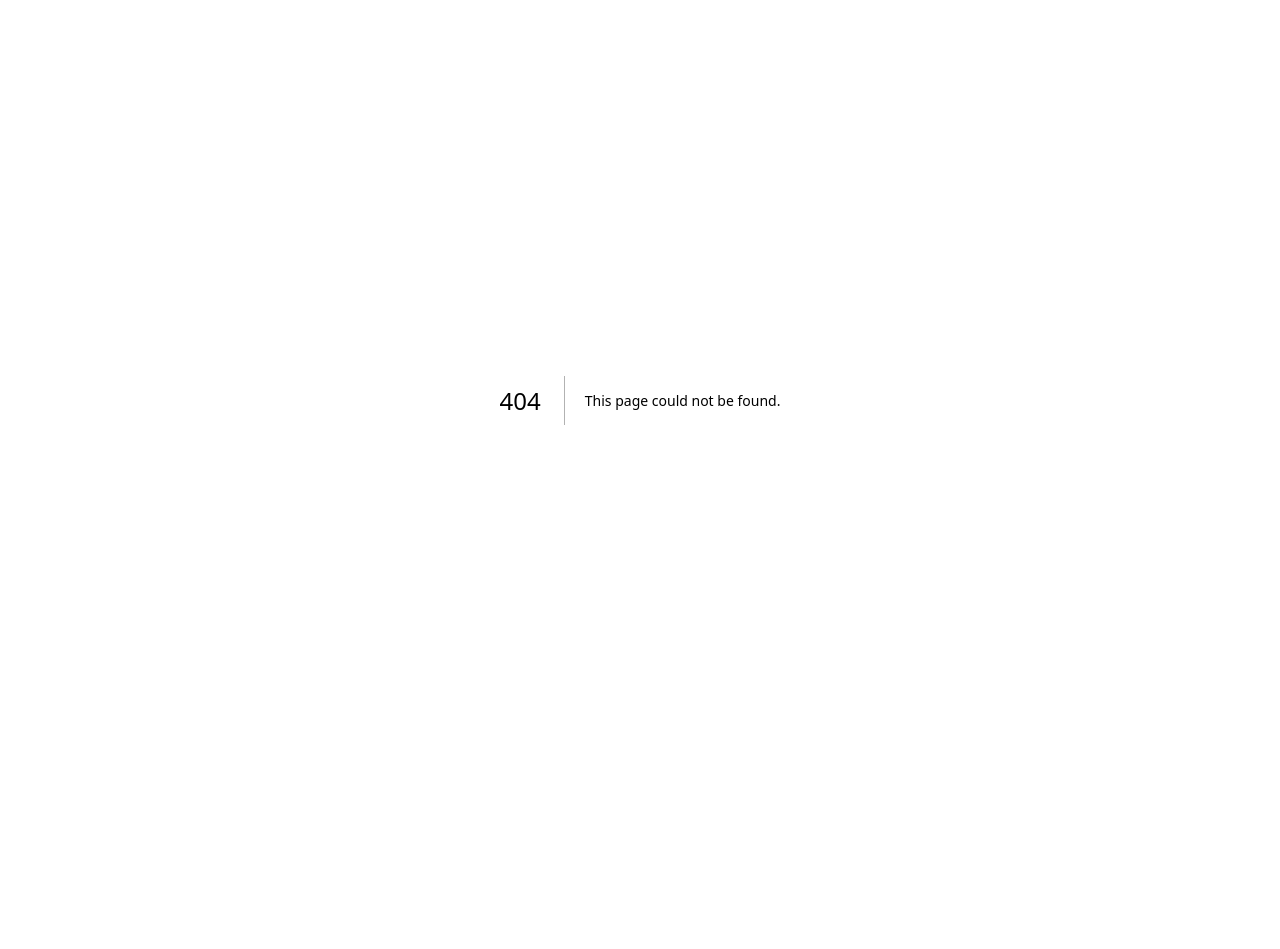
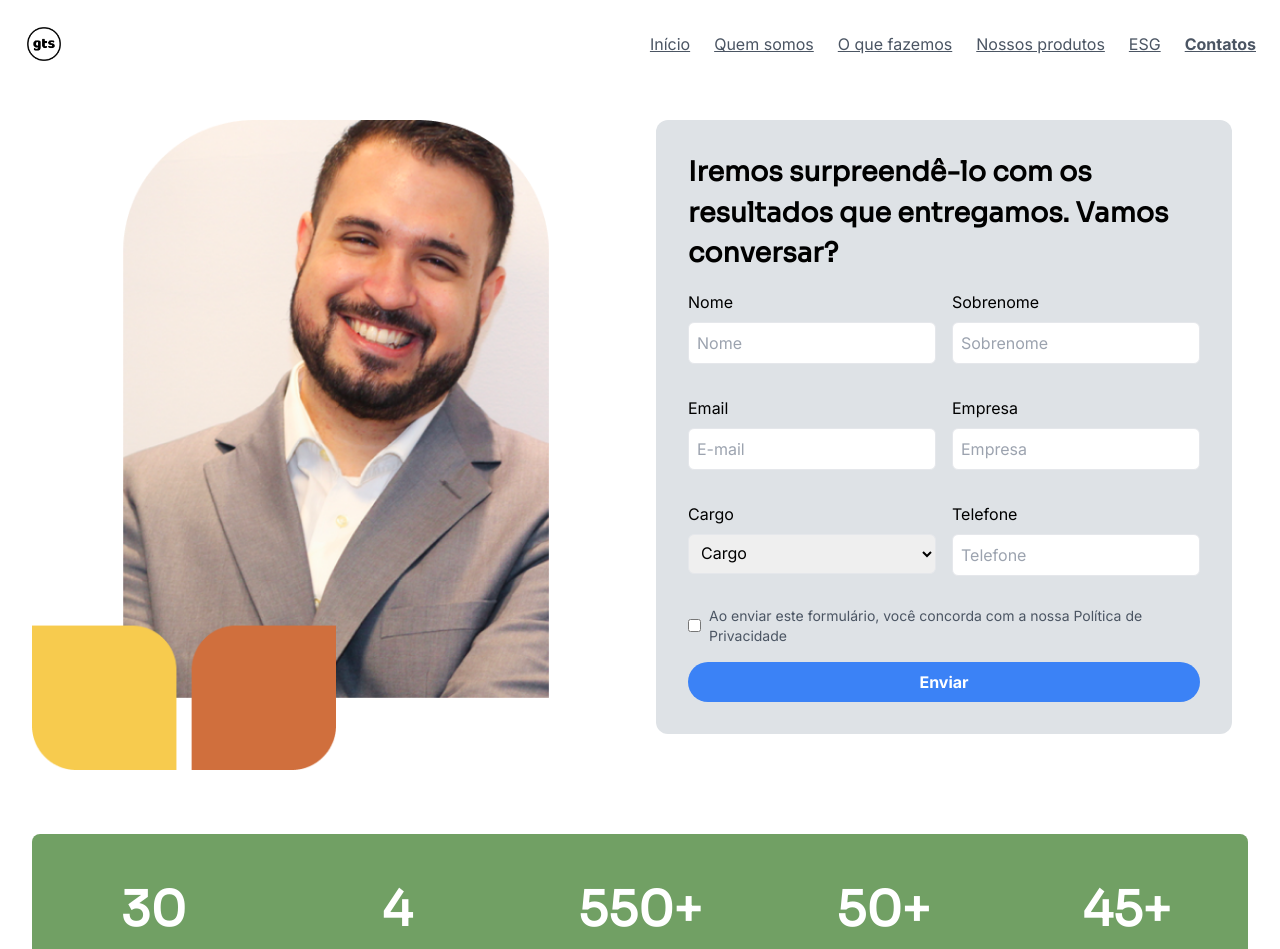
Before and after one commit to RafaelTaves/site_GrupoTotalSistemas, a Next.js app: page /Contato in a window 1280 px wide. Before the commit this address had no page. Shown: the top 949 px of the page. Before the commit the page ends 800 px from the top, so only its background shows below. Built offline with nearby package versions, Linux system fonts and the light colour scheme.

Commit message:
Interface do site pronta

```diff
--- /dev/null
+++ b/src/app/Contato/Form.js
@@ -0,0 +1,126 @@
+'use client';
+import React, { useState } from 'react';
+
+function ContactForm() {
+  const [formData, setFormData] = useState({
+    firstName: '',
+    lastName: '',
+    email: '',
+    company: '',
+    position: '',
+    phone: '',
+  });
+
+  const handleChange = (e) => {
+    setFormData({ ...formData, [e.target.name]: e.target.value });
+  };
+
+  const handleSubmit = (e) => {
+    e.preventDefault();
+    // Lógica para enviar o formulário (integração com API, etc.)
+  };
+
+  return (
+    <section className="bg-white p-8">
+      <div className="max-w-screen-2xl">
+        <div className="flex flex-col-reverse md:flex-row-reverse justify-between items-start">
+            <div className="md:w-1/2 order-2 md:order-1 justify-start">
+                <img src='./imagens/imgFormulario.png' alt="Retângulo Cinza" />
+            </div>
+
+            <form onSubmit={handleSubmit} className="max-w-xl mx-auto mt-8 md:mt-0 bg-[#DEE2E6] p-8 rounded-xl">
+                <h2 className="h5Headline customPurple mb-4">Iremos surpreendê-lo com os resultados que entregamos. Vamos conversar?</h2>
+                <div className="grid grid-cols-1 md:grid-cols-2 gap-4 mb-4">
+                    <div>
+                        <label className=''>Nome</label>
+                        <input
+                        type="text"
+                        name="firstName"
+                        placeholder="Nome"
+                        value={formData.firstName}
+                        onChange={handleChange}
+                        className="border rounded-md w-full p-2 mt-2"
+                        />
+                    </div>
+                    <div>
+                        <label className=''>Sobrenome</label>
+                        <input
+                        type="text"
+                        name="lastName"
+                        placeholder="Sobrenome"
+                        value={formData.lastName}
+                        onChange={handleChange}
+                        className="border rounded-md w-full mb-4 p-2 mt-2"
+                        />
+                    </div>
+                <div>
+                    <label>Email</label>
+                    <input
+                        type="email"
+                        name="email"
+                        placeholder="E-mail"
+                        value={formData.email}
+                        onChange={handleChange}
+                        className="border rounded-md p-2 w-full mb-4 mt-2"
+                    />
+                </div>
+                <div>
+                    <label>Empresa</label>
+                    <input
+                        type="text"
+                        name="company"
+                        placeholder="Empresa"
+                        value={formData.company}
+                        onChange={handleChange}
+                        className="border rounded-md p-2 w-full mt-2"
+                    />
+                </div>
+                <div>
+                    <label>Cargo</label>
+                    <div className="mb-4">
+                        <select
+                        name="position"
+                        value={formData.position}
+                        onChange={handleChange}
+                        className="border rounded-md p-2 w-full mt-2"
+                        >
+                        <option value="">Cargo</option>
+                        {/* Opções de cargo */}
+                        </select>
+                    </div>
+                </div>
+
+                <div>
+                    <label>Telefone</label>
+                    <input
+                        type="tel"
+                        name="phone"
+                        placeholder="Telefone"
+                        value={formData.phone}
+                        onChange={handleChange}
+                        className="border rounded-md p-2 w-full mt-2"
+                    />
+                    </div>
+                </div>
+
+                <div className="flex items-center mb-4">
+                    <input type="checkbox" id="privacyPolicy" className="mr-2" />
+                    <label htmlFor="privacyPolicy" className="text-sm text-gray-600">
+                    Ao enviar este formulário, você concorda com a nossa Política de Privacidade
+                    </label>
+                </div>
+
+                <button
+                    type="submit"
+                    className="bg-blue-500 hover:bg-blue-700 text-white font-bold py-2 px-4 rounded-full w-full"
+                >
+                    Enviar
+                </button>
+            </form>
+        </div>
+    </div>
+    </section>
+  );
+}
+
+export default ContactForm;
--- /dev/null
+++ b/src/app/Contato/page.js
@@ -0,0 +1,21 @@
+import React from 'react';
+import Header from '../GlobalComponents/Header';
+import Footer from '../GlobalComponents/Footer';
+import Form from './Form';
+import Banner from '../HomeComponents/Banner';
+import FeedbackCarousel from '../HomeComponents/FeebackCarousel';
+
+
+export default function Contato () {
+    return(
+    <>
+    <div id="NossosProdutos" className="App mx-auto max-w-screen-2xl">
+        <Header contatosBold="font-bold"/>
+        <Form />
+        <Banner color="bg-[#71A064]" colorText="text-white"/>
+        <FeedbackCarousel />
+    </div>
+    <Footer />
+    </>
+    )
+}
--- /dev/null
+++ b/src/app/ESG/NossosCompromissos.js
@@ -0,0 +1,14 @@
+import React from 'react'
+
+export default function NossosCompromissos () {
+    return(
+    <>
+     <section id="O_quefazemos" className="bg-white py-12 p-8">
+        <div className="">
+            <h3 className="mb-6 underline subTitulo-cinza">NOSSOS COMPROMISSOS</h3>
+            <h2 className="font-bold mb-8 h5Headline md:h4Headline customPurple">Nossa estratégia de Responsabilidade se fundamenta em quatro pilares de atuação:</h2>
+        </div>
+      </section>
+    </>
+    )
+}
--- /dev/null
+++ b/src/app/ESG/Objetivo.js
@@ -0,0 +1,31 @@
+import React from 'react'
+
+export default function Objetivo () {
+
+
+    return(
+    <>
+    <section className="bg-white p-8" id="objetivo">
+      <div className="max-w-screen-2xl">
+        <div className="flex flex-col md:flex-row md:items-center">
+          <div className="md:w-1/2 text-left md:pr-8 mb-8 md:mb-0">
+          <h3 className='mb-6 underline subTitulo-cinza'>OBJETIVO</h3>
+            <h2 className="customPurple h5Headline md:h4Headline leading-tight">
+              Construir valor sustentável em parceria com os nossos clientes, nossa equipe e as comunidades em que atuamos. Sempre.
+            </h2>
+          </div>
+
+          <div className="md:w-1/2 body1">
+            <p className='text-lg md:text-xl'>
+              Como especialistas em TI, entendemos que influenciamos práticas e processos que têm impacto significativo no meio ambiente e nas pessoas.
+            </p>
+            <p className="text-lg md:text-xl mt-4">
+              É nosso dever adotar boas práticas e elevar os padrões de qualidade em toda a cadeia de valor, respaldados nos pilares de nossa estratégia de Responsabilidade Corporativa, aplicável a todas as empresas do Grupo.
+            </p>
+          </div>
+        </div>
+      </div>
+    </section>
+    </>
+    )
+}
--- a/src/app/ESG/TopoSection.js
+++ b/src/app/ESG/TopoSection.js
@@ -8,7 +8,7 @@ const TopoSection = () => {
         <p className="mt-4 body1">
         Queremos gerar valor, mas não a qualquer custo. Por isso, buscamos equilibrar a relação entre prosperidade econômica, desenvolvimento social e conservação ambiental.
         </p>
-        <a href="#quemSomos">
+        <a href="#objetivo">
         <button  className="mt-6 px-6 py-2  botao flex items-center gap-2">
         <svg xmlns="http://www.w3.org/2000/svg" fill="none" viewBox="0 0 24 24" strokeWidth={1.5} stroke="currentColor" className="size-6">
           <path strokeLinecap="round" strokeLinejoin="round" d="M19.5 13.5 12 21m0 0-7.5-7.5M12 21V3" />
--- a/src/app/ESG/page.js
+++ b/src/app/ESG/page.js
@@ -3,6 +3,11 @@ import Header from '../GlobalComponents/Header'
 import Footer from '../GlobalComponents/Footer'
 import ProdutosBanner from '../NossosProdutos/ProdutosBanner'
 import TopoSection from './TopoSection'
+import Objetivo from './Objetivo'
+import NossosCompromissos from './NossosCompromissos'
+import ValoresSection from '../QuemSomos/ValoresSection'
+import ValoresSectionLeft from '../QuemSomos/ValoresSectionLeft'
+import TrabalheConosco from '../HomeComponents/TrabalheConosco'
 
 
 export default function ESG () {
@@ -11,6 +16,44 @@ export default function ESG () {
     <div id="NossosProdutos" className="App mx-auto max-w-screen-2xl">
         <Header esgBold="font-bold"/>
         <TopoSection />
+        <Objetivo />
+        <NossosCompromissos />
+        <ValoresSection
+        subtitulo="# PILAR 01"
+        titulo="Respeitar o meio ambiente"
+        p1="Reduzir ao máximo as emissões provenientes de nossas atividades, adotando uma postura responsável e proativa."
+        imgSrc={"./imagens/meioCirculo.png"}
+        imgAlt="Meio Circulo Laranja"
+        />
+        <ValoresSectionLeft
+        subtitulo="# PILAR 02"
+        titulo="Ser um empregador de referência"
+        p1="Comprometemo-nos a aprimorar constantemente nossa capacidade de atender às necessidades de nossa força de trabalho."
+        imgSrc={"./imagens/retanguloCinza.png"}
+        imgAlt="Retangulo Cinza"
+        />
+        <ValoresSection
+        subtitulo="# PILAR 03"
+        titulo="Diversidade, Equidade e Inclusão"
+        p1="Fomentar um ambiente de trabalho inclusivo, onde todos se sintam bem-vindos, valorizados e reconhecidos."
+        imgSrc={"./imagens/imgQuemSomosPage.png"}
+        imgAlt="Quadrado Verde"
+        />
+        <ValoresSectionLeft
+        subtitulo="# PILAR 04"
+        titulo="Apoiar e valorizar as comunidades vizinhas"
+        p1="Construir relações com as comunidades próximas aos nossos escritórios para o progresso social e econômico."
+        imgSrc={"./imagens/retanguloCinza.png"}
+        imgAlt="Retangulo Cinza"
+        />
+        <ValoresSection
+        subtitulo="# PILAR 05"
+        titulo="O esporte como poder de transformar vidas, direcionar destinos e alterar narrativas."
+        p1="Por essa razão, ao longo de mais de três décadas, temos sido um dos investidores em iniciativas que contribuem para o cenário esportivo nacional."
+        imgSrc={"./imagens/imgQuemSomosPage.png"}
+        imgAlt="Quadrado Verde"
+        />
+        <TrabalheConosco />
     </div>
     <Footer/>
     </>
--- a/src/app/GlobalComponents/Footer/index.js
+++ b/src/app/GlobalComponents/Footer/index.js
@@ -19,9 +19,9 @@ function Footer() {
                   <li className='mb-1'><Link href="/">Início</Link></li>
                   <li className='mb-1'><Link href="QuemSomos">Quem somos</Link></li>
                   <li className='mb-1'> <Link href="OQueFazemos">O que fazemos</Link></li>
-                  <li className='mb-1'><a href="#NossosProdutos">Nossos produtos</a></li>
-                  <li className='mb-1'><a href="#ESG">ESG</a></li>
-                  <li className='mb-1'><a href="#Contatos">Contatos</a></li>
+                  <li className='mb-1'><a href="NossosProdutos">Nossos produtos</a></li>
+                  <li className='mb-1'><a href="ESG">ESG</a></li>
+                  <li className='mb-1'><a href="Contatos">Contatos</a></li>
                 </ul>
               </div>
               <div className="md:flex md:gap-8">
--- a/src/app/GlobalComponents/Header/index.js
+++ b/src/app/GlobalComponents/Header/index.js
@@ -21,7 +21,7 @@ const Header = (props) => {
           <li><Link href="OQueFazemos" className={`hover:text-gray-900 underline ${props.oQueFazemosBold}`}>O que fazemos</Link> </li>
           <li><Link href="NossosProdutos" className={`hover:text-gray-900 underline ${props.nossosProdutosBold}`}>Nossos produtos</Link></li>
           <li><Link href="ESG" className={`hover:text-gray-900 underline ${props.esgBold}`}>ESG</Link></li>
-          <li><Link href="#contatos" className={`hover:text-gray-900 underline ${props.contatosBold}`}>Contatos</Link></li>
+          <li><Link href="Contato" className={`hover:text-gray-900 underline ${props.contatosBold}`}>Contatos</Link></li>
         </ul>
       </nav>
       <div className="md:hidden">
@@ -38,7 +38,7 @@ const Header = (props) => {
           <li><Link href="OQueFazemos" className={`hover:text-gray-900 ${props.oQueFazemosBold}`}>O que fazemos</Link></li>
           <li><Link href="NossosProdutos" className={`hover:text-gray-900 ${props.nossosProdutosBold}`}>Nossos produtos</Link></li>
           <li><Link href="ESG" className={`hover:text-gray-900 ${props.esgBold}`}>ESG</Link></li>
-          <li><Link href="#contatos" className={`hover:text-gray-900 ${props.contatosBold}`}>Contatos</Link></li>
+          <li><Link href="Contato" className={`hover:text-gray-900 ${props.contatosBold}`}>Contatos</Link></li>
         </ul>
       </div>
     </header>
--- a/src/app/HomeComponents/Banner/index.js
+++ b/src/app/HomeComponents/Banner/index.js
@@ -1,6 +1,6 @@
 import React from 'react'
 
-const Banner = () => {
+const Banner = (props) => {
     const items = [
         { number: 30, label: 'Anos' },
         { number: 4, label: 'Empresas' },
@@ -11,15 +11,15 @@ const Banner = () => {
 
     return (
         <div className='bg-white p-8'>
-            <div className="banner flex flex-col md:flex-row md:justify-around md:items-center">
+            <div className={`rounded-lg ${props.color} flex flex-col md:flex-row md:justify-around md:items-center`}>
                 {items.map((item, index) => (
                     <div
                         key={item.label}
                         className={`flex-1 flex flex-col items-center text-center mt-2 mb-2 lg:py-8${index === 2 ? 'md:col-span-2' : ''
                             }`}
                     >
-                        <span className="customPurple h4Headline">{item.number}</span>
-                        <span className='body1'>{item.label}</span>
+                        <span className={`${props.colorText} h4Headline`}>{item.number}</span>
+                        <span className={`${props.colorText} body1`}>{item.label}</span>
                     </div>
                 ))}
             </div>
--- a/src/app/QuemSomos/ValoresSection.js
+++ b/src/app/QuemSomos/ValoresSection.js
@@ -6,7 +6,7 @@ const ValoresSection = (props) => {
     <div id={`${props.id}`} className="flex flex-col md:flex-row items-center justify-between p-8 bg-white md:mt-10">
       <div className={`md:w-1/1`}>
         <h3 className="mb-6 underline subTitulo-cinza">{props.subtitulo}</h3>
-        <h1 className={`text-lg customPurple title`}>{props.titulo}</h1>
+        <h1 className={`h5Headline customPurple title`}>{props.titulo}</h1>
         <p className="mt-4 body1">
           {props.p1}
         </p>
--- a/src/app/QuemSomos/ValoresSectionLeft.js
+++ b/src/app/QuemSomos/ValoresSectionLeft.js
@@ -4,18 +4,18 @@ const ValoresSectionLeft = (props) => {
 
     return (
         <section className="bg-white">
-      <div className="mx-auto px-8 flex flex-col md:flex-row items-center"> {/* Alteração aqui */}
-        <div className="md:w-1/2 order-2 md:order-1 mt-8"> {/* Alteração aqui */}
+      <div className="mx-auto px-8 flex flex-col md:flex-row justify-between items-center">
+        <div className="md:w-1/2 order-2 md:order-1 mt-8 justify-start">
           <img src='./imagens/retanguloCinza.png' alt="Retângulo Cinza" />
         </div>
 
-        <div className="md:w-1/2 md:pl-8  md:ml-10 md:text-left mt-8 md:mt-0 order-1 md:order-2"> {/* Alteração aqui */}
-          <h3 className="mb-6 underline subTitulo-cinza"># LIBERDADE</h3>
-          <h1 className="text-lg customPurple title">
-            Acreditamos no poder da liberdade para criar, pensar e liderar. Valorizamos um ambiente de trabalho onde cada pessoa pode ser a sua melhor versão.
+        <div className="md:w-1/3 md:pl-8  md:ml-10 md:text-left mt-8 md:mt-0 order-1 md:order-2">
+          <h3 className="mb-6 underline subTitulo-cinza">{props.subtitulo}</h3>
+          <h1 className="h5Headline customPurple title">
+            {props.titulo}
           </h1>
           <p className="mt-4 body1">
-            Proporcionamos liberdade nas escalas de horário, incentivamos conversas abertas e garantimos acesso direto à diretoria da empresa. Entendemos que a liberdade, inclusive para cometer erros, é fundamental para o crescimento e a inovação.
+            {props.p1}
           </p>
         </div>
       </div>
--- a/src/app/page.js
+++ b/src/app/page.js
@@ -18,7 +18,7 @@ function App() {
       <ClientesBanner />
       <Quem_somos />
       <O_quefazemos titulo={"Pensamos no futuro. E pensamos em você."} />
-      <Banner/>
+      <Banner color="bg-[#D06F3D]" colorText="customPurple"/>
       <NossosProdutos />
       <FeedbackCarousel />
       <TrabalheConosco />
```
Also changed, not shown: public/imagens/imgFormulario.png (added).
